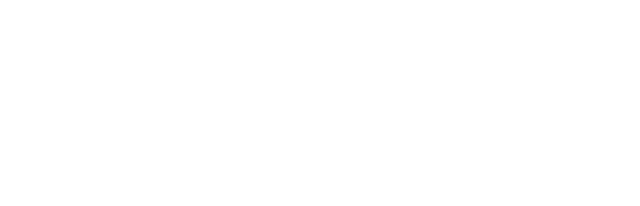
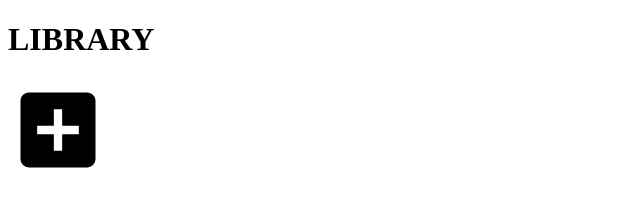
Before and after one commit to Vardhanb07/library, a plain HTML site: page index.html in a window 1280 px wide. Shown: the whole page, without its empty margins (0-640 px from the left). Drawn offline with Linux system fonts and the light colour scheme.

Commit message:
Add basic markup

```diff
--- a/index.html
+++ b/index.html
@@ -5,9 +5,19 @@
     <meta name="viewport" content="width=device-width, initial-scale=1.0">
     <title>Library</title>
     <link rel="stylesheet" href="./styles.css">
+    <link rel="stylesheet" href="./fonts/stylesheet.css">
     <script src="./script.js" defer></script>
 </head>
 <body>
-
+    <div class="header">
+        <h1>LIBRARY</h1>
+    </div>
+    <div class="books">
+        <div class="book-holder">
+            <div class="image">
+                <img src="./assets/svgs/plus-box.svg" alt="plus-box-svg" height="100" width="100">
+            </div>
+        </div>
+    </div>
 </body>
 </html>
```
